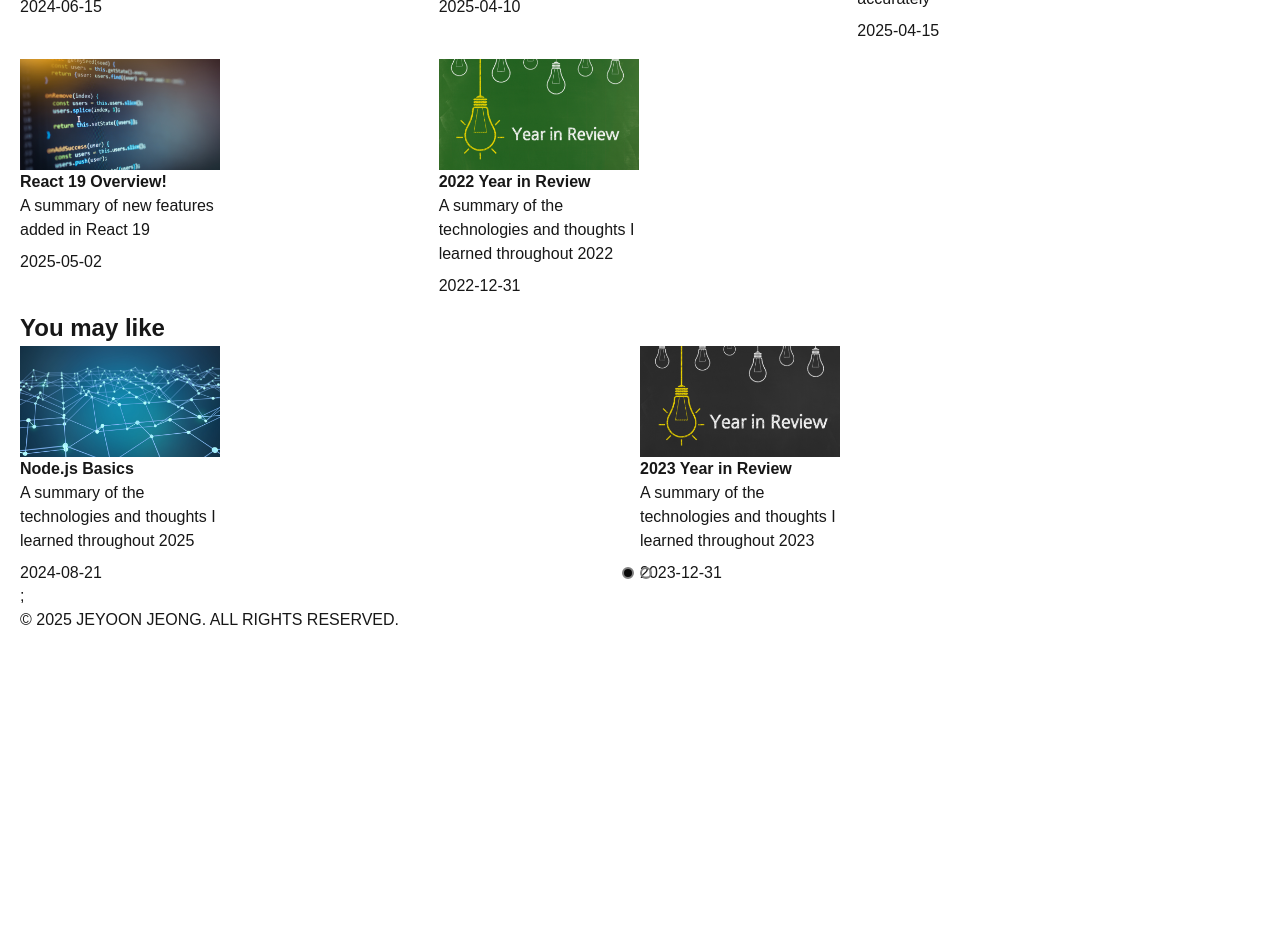
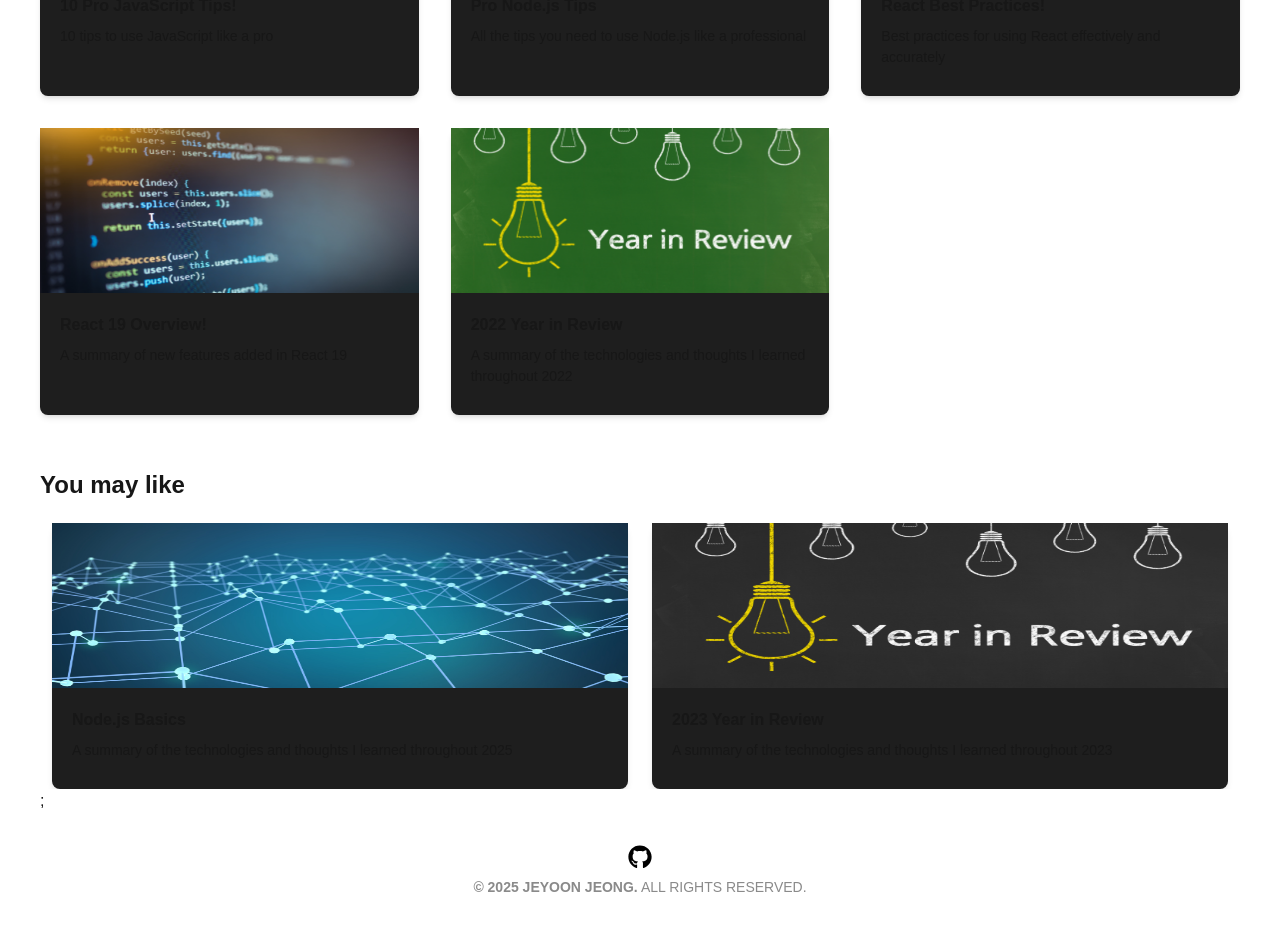
Before and after one commit to jeyoonee/next-blog, a Next.js app: page / in a window 1280 px wide. Shown: the part 720-1650 px from the top of the page. Before the commit the page ends 1352 px from the top, so only its background shows below. Built offline with nearby package versions, Linux system fonts and the light colour scheme.

Commit message:
[feat] align footer to bottom and finalize contact page layout

```diff
--- a/src/app/components/Footer.tsx
+++ b/src/app/components/Footer.tsx
@@ -4,9 +4,14 @@ import { FaGithub } from "react-icons/fa6";
 
 export default function Footer() {
   return (
-    <footer className="flex flex-col">
-      <div className="flex">{/* <FaGithub size={24} color="black" /> */}</div>
-      <span>© 2025 JEYOON JEONG. ALL RIGHTS RESERVED.</span>
+    <footer className="flex flex-col items-center text-[14px] py-8">
+      <div className="mb-2">
+        <FaGithub size={24} color="black" />
+      </div>
+      <div className="text-[#8a8a8a]">
+        <span className="font-bold">© 2025 JEYOON JEONG.</span> ALL RIGHTS
+        RESERVED.
+      </div>
     </footer>
   );
 }
--- a/src/app/components/PostPreview.tsx
+++ b/src/app/components/PostPreview.tsx
@@ -9,7 +9,7 @@ export default function PostPreview({ data }: { data: PostPreviewData }) {
 
   return (
     <div
-      className="w-50"
+      className="cursor-pointer rounded-lg shadow-md bg-[#1E1E1E] hover:shadow-lg transition"
       onClick={() => {
         router.push(`/posts/${data.path}`);
       }}
@@ -17,12 +17,15 @@ export default function PostPreview({ data }: { data: PostPreviewData }) {
       <Image
         src={`/images/posts/${data.path}.png`}
         alt={data.description}
-        width={400}
-        height={300}
+        width={0}
+        height={0}
+        sizes="100vw"
+        className="w-full h-[165px]"
       />
-      <h2 className="font-bold">{data.title}</h2>
-      <p className="mb-2">{data.description}</p>
-      <span className="">{data.date}</span>
+      <div className="relative p-5 flex flex-col">
+        <h2 className="font-bold text-[16px] mb-2">{data.title}</h2>
+        <p className="mb-2 text-[14px]">{data.description}</p>
+      </div>
     </div>
   );
 }
--- a/src/app/contact/page.tsx
+++ b/src/app/contact/page.tsx
@@ -77,17 +77,8 @@ export default function Contact() {
   };
 
   return (
-    <div className="flex flex-col">
-      <h1>Contact Me</h1>
-      <span>wpdbs4419@gmail.com</span>
-      <div className="flex space-x-2">
-        <FaGithub />
-        <FaLinkedin />
-        <FaYoutube />
-      </div>
-
-      <h2>Or Send me an email</h2>
-
+    <div className="flex flex-col items-center">
+      <h1 className="text-[24px] font-bold text-black mb-5">Contact Me 👋</h1>
       <form
         onSubmit={handleSubmit}
         className="bg-slate-700 flex flex-col w-1/3 mx-auto p-5 space-y-2 mb-3 rounded-xl"
--- a/src/app/layout.tsx
+++ b/src/app/layout.tsx
@@ -2,7 +2,6 @@ import type { Metadata } from "next";
 import { Geist, Geist_Mono } from "next/font/google";
 import "./globals.css";
 import Link from "next/link";
-import { FaGithub } from "react-icons/fa";
 import Footer from "@/app/components/Footer";
 
 const geistSans = Geist({
@@ -28,7 +27,7 @@ export default function RootLayout({
   return (
     <html lang="en">
       <body
-        className={`${geistSans.variable} ${geistMono.variable} antialiased flex flex-col justify-center px-5`}
+        className={`${geistSans.variable} ${geistMono.variable} antialiased flex flex-col justify-center px-5 min-h-screen`}
       >
         <header className="text-[#725241] text-[16px] flex justify-between p-5 mb-5">
           <Link href="/" className="font-bold text-[24px]"></Link>
@@ -47,7 +46,7 @@ export default function RootLayout({
             </Link>
           </nav>
         </header>
-        {children}
+        <main className="flex-grow">{children}</main>
         <Footer />
       </body>
     </html>
--- a/src/app/page.tsx
+++ b/src/app/page.tsx
@@ -48,22 +48,28 @@ export default function Home() {
           height={200}
           className="rounded-full mb-3"
         />
-        <h2 className="font-semibold text-[20px]">Jeyoon Jeong</h2>
-        <p>Growth-based frontend engineer</p>
+        <h2 className="font-semibold text-[20px] mb-2">Jeyoon Jeong</h2>
+        <p>A passionate frontend engineer</p>
       </div>
-      <h1 className="text-[24px] font-bold mb-8">Featured Posts</h1>
-      <div className="grid grid-cols-1 sm:grid-cols-2 lg:grid-cols-3 gap-4">
+
+      <div className="flex flex-col items-center">
+        <h1 className="text-left w-full text-[24px] font-bold mb-2 px-5">
+          Featured Posts
+        </h1>
+        <div className="grid grid-cols-1 sm:grid-cols-2 lg:grid-cols-3 gap-8 p-5">
           {featuredData.map((item, id) => (
             <PostPreview data={item} key={id} />
           ))}
         </div>
-      <h1 className="text-[24px] font-bold mt-3">You may like</h1>
+      </div>
+      <h1 className="text-[24px] font-bold mt-3 p-5">You may like</h1>
+      <div className="px-5">
         <Carousel
           swipeable={false}
-        draggable={false}
-        showDots={true}
+          draggable={true}
+          showDots={false}
           responsive={responsive}
-        ssr={true} // means to render carousel on server-side.
+          ssr={true}
           infinite={true}
           autoPlay={true}
           autoPlaySpeed={2000}
@@ -74,7 +80,7 @@ export default function Home() {
           removeArrowOnDeviceType={["tablet", "mobile"]}
           // deviceType={this.props.deviceType}
           dotListClass="custom-dot-list-style"
-        itemClass="carousel-item-padding-40-px"
+          itemClass="px-3"
         >
           {mayLikeData.map((item, id) => (
             <PostPreview data={item} key={id} />
@@ -82,5 +88,6 @@ export default function Home() {
         </Carousel>
         ;
       </div>
+    </div>
   );
 }
```
Lines whose indentation alone changed are shown as unchanged.
